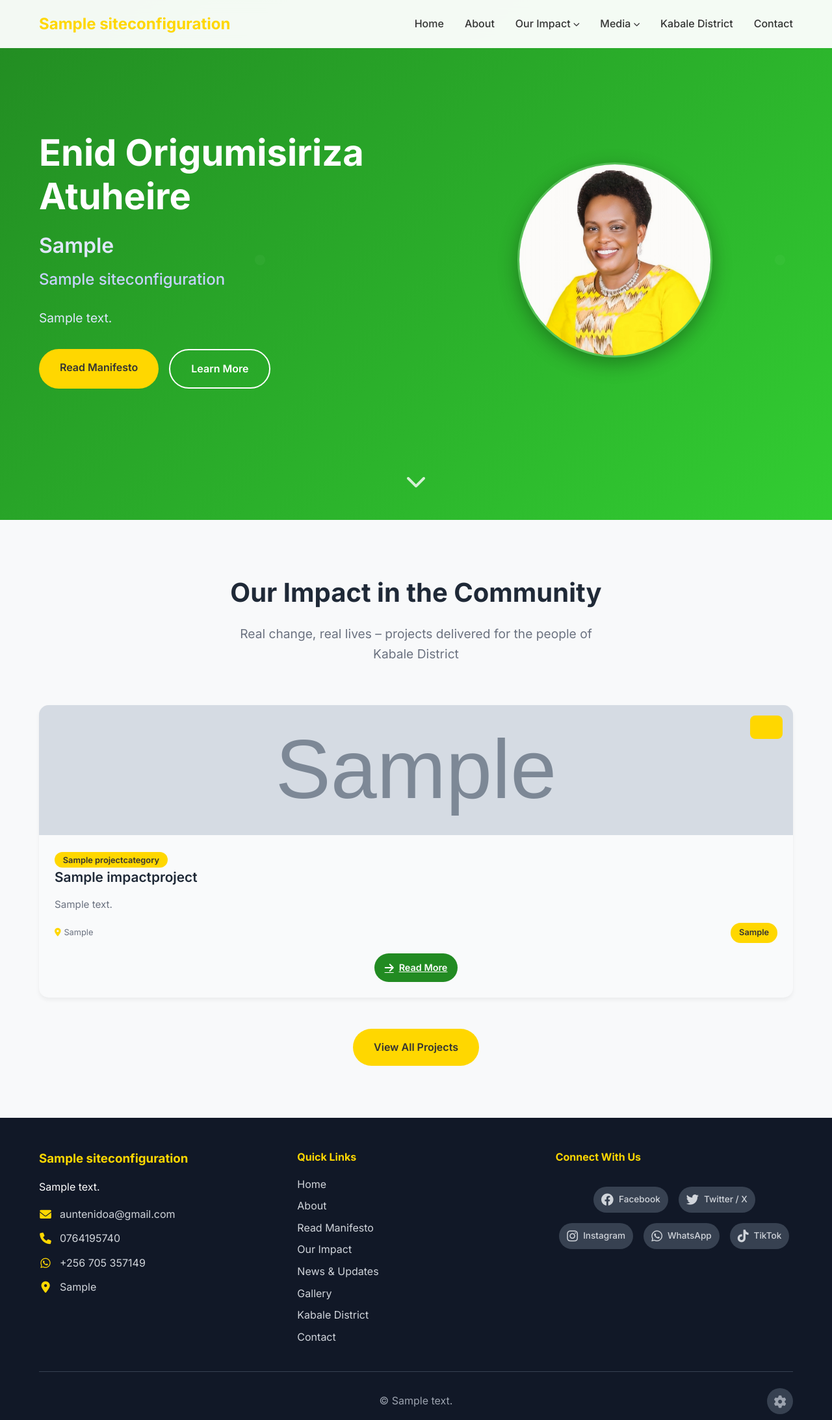
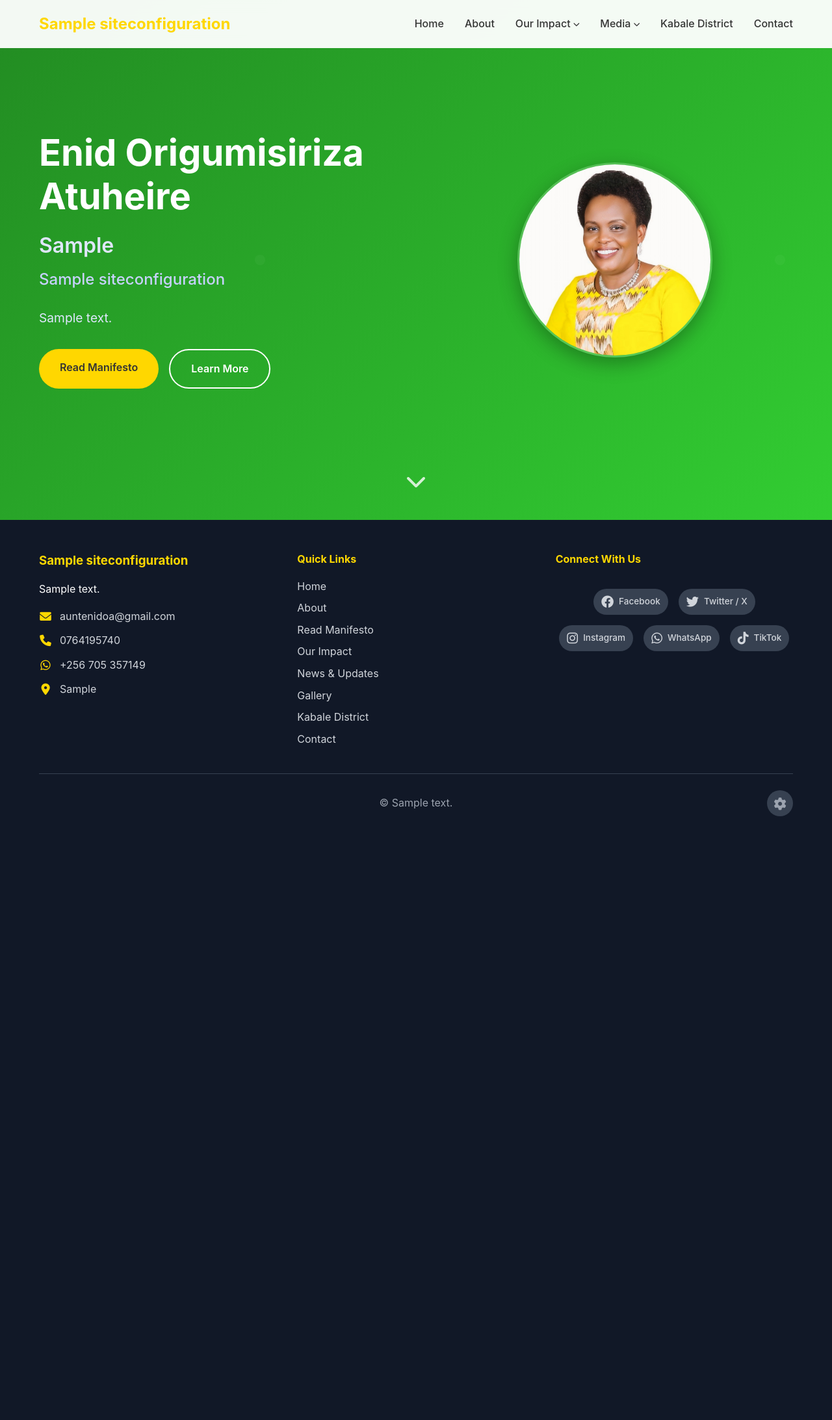
Before and after one commit to auntenid/aunt-enid, a Django app: page / in a window 1280 px wide. Shown: the whole page at 65% size. After the commit the page ends 1256 px from the top, so only its background shows below. Run offline with Django 5.2, Linux system fonts and the light colour scheme; tables that the repository leaves empty hold one stand-in row (values such as "Sample post"); grey boxes marked "Sample" are stand-in pictures; some libraries are stand-ins or nearby versions.

Commit message:
fix: remove impact section from homepage; fix gallery lightbox broken by security.js innerHTML override

```diff
--- a/static/js/security.js
+++ b/static/js/security.js
@@ -6,7 +6,6 @@ class SecurityManager {
 
     init() {
         this.setupCSP();
-        this.setupXSSProtection();
         this.setupCSRFProtection();
         this.setupInputValidation();
         this.setupRateLimiting();
@@ -33,35 +32,12 @@ class SecurityManager {
         document.head.appendChild(meta);
     }
 
-    // XSS Protection
+    // XSS Protection header (meta only)
     setupXSSProtection() {
-        // Sanitize all user inputs
-        this.sanitizeInputs();
-
-        // Add XSS protection header
         const meta = document.createElement('meta');
         meta.setAttribute('http-equiv', 'X-XSS-Protection');
         meta.setAttribute('content', '1; mode=block');
         document.head.appendChild(meta);
-    }
-
-    sanitizeInputs() {
-        // Override innerHTML to sanitize content
-        const originalInnerHTML = Object.getOwnPropertyDescriptor(Element.prototype, 'innerHTML');
-
-        Object.defineProperty(Element.prototype, 'innerHTML', {
-            set: function(value) {
-                const sanitized = SecurityManager.sanitizeHTML(value);
-                originalInnerHTML.set.call(this, sanitized);
-            },
-            get: originalInnerHTML.get
-        });
-    }
-
-    static sanitizeHTML(html) {
-        const div = document.createElement('div');
-        div.textContent = html;
-        return div.innerHTML;
     }
 
     // CSRF Protection
--- a/templates/website/home.html
+++ b/templates/website/home.html
@@ -26,52 +26,4 @@
         <i class="fas fa-chevron-down"></i>
     </div>
 </section>
-
-{% if featured_projects %}
-<!-- Impact Highlights on Homepage -->
-<section class="impact-highlights" style="padding: 80px 0; background: #f8f9fa;">
-    <div class="container">
-        <div class="section-header">
-            <h2>Our Impact in the Community</h2>
-            <p>Real change, real lives – projects delivered for the people of Kabale District</p>
-        </div>
-        <div class="news-grid">
-            {% for project in featured_projects %}
-            <article class="news-item">
-                <div class="news-image">
-                    {% if project.image %}
-                    <img src="{{ project.image.url }}" alt="{{ project.title }}" class="news-photo">
-                    {% else %}
-                    <img src="{% static 'images/enid1.jpg' %}" alt="{{ project.title }}" class="news-photo">
-                    {% endif %}
-                    {% if project.category %}
-                    <div class="news-date">
-                        <span class="day"><i class="fas fa-{{ project.category.icon }}"></i></span>
-                    </div>
-                    {% endif %}
-                </div>
-                <div class="news-content">
-                    {% if project.category %}<span class="news-category">{{ project.category.name }}</span>{% endif %}
-                    <h3>{{ project.title }}</h3>
-                    <p class="news-excerpt">{{ project.excerpt }}</p>
-                    <div class="news-meta">
-                        <span class="news-location"><i class="fas fa-map-marker-alt"></i> {{ project.location }}</span>
-                        {% if project.beneficiaries %}<span class="news-category">{{ project.beneficiaries }}</span>{% endif %}
-                    </div>
-                    <div class="news-actions">
-                        <a href="{{ project.get_absolute_url }}" class="read-more-btn">
-                            <i class="fas fa-arrow-right"></i> Read More
-                        </a>
-                    </div>
-                </div>
-            </article>
-            {% endfor %}
-        </div>
-        <div style="text-align:center; margin-top:40px;">
-            <a href="{% url 'website:impact_list' %}" class="btn btn-primary">View All Projects</a>
-        </div>
-    </div>
-</section>
-{% endif %}
-
 {% endblock %}
```
